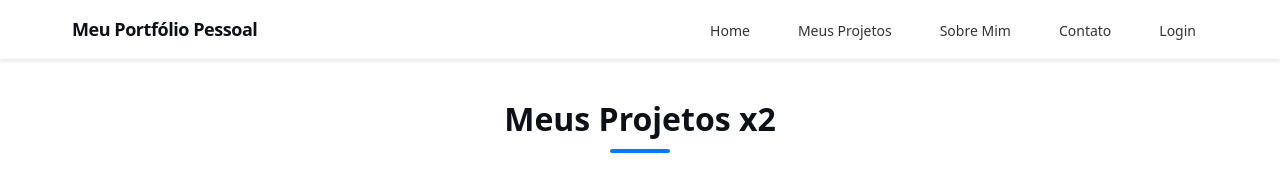
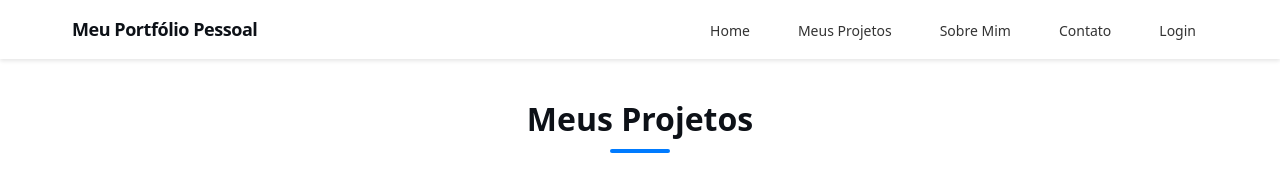
Before and after one commit to lincon-cardoso/meu-portifolio, a Next.js app: page /meuProjetos in a window 1280 px wide. Shown: the top 193 px of the page. Built offline with nearby package versions, Linux system fonts and the light colour scheme; no server answers; the database is empty.

Commit message:
fix: atualiza o título da seção "Meus Projetos" para remover a versão x2

```diff
--- a/src/app/meuProjetos/page.tsx
+++ b/src/app/meuProjetos/page.tsx
@@ -55,7 +55,7 @@ export default function MeuprojetosPage() {
       <main className="fade-in">
         <section className="cards-de-projetos">
           <h2 className="projetos-title" id="projetos">
-            Meus Projetos x2
+            Meus Projetos
           </h2>
           <div className="menu-horizontal">
             <ul className="menu-list">
```
